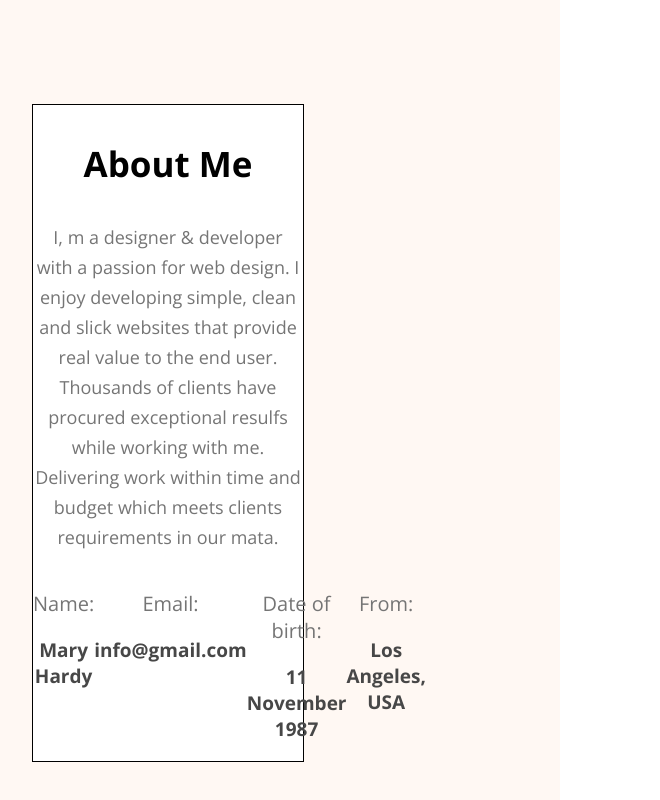
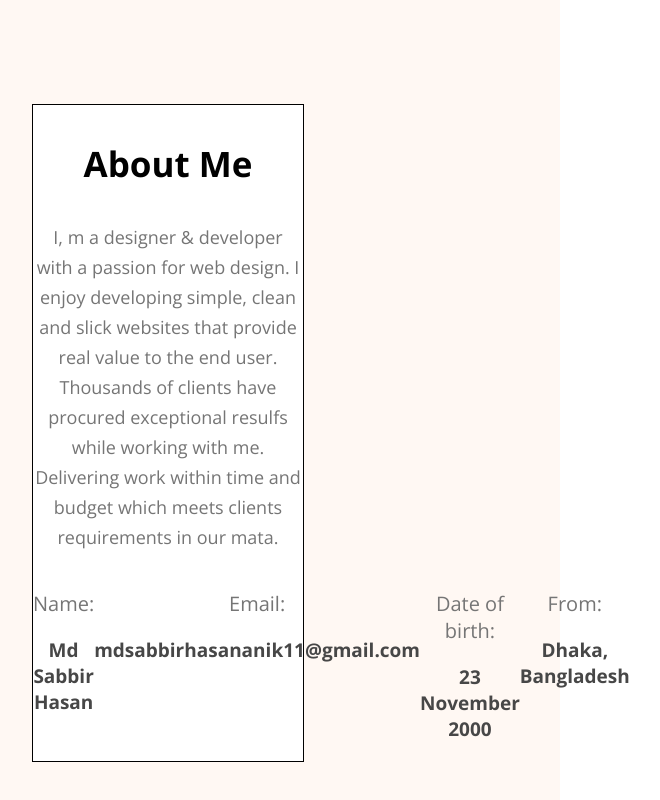
Before and after one commit to mdsabbir112/My-First-Portfolio, a plain HTML site: page index.html in a window 1280 px wide. Shown: the part 804-1604 px from the top of the page, without its empty margins (472-1132 px from the left). Drawn offline with nearby package versions, Linux system fonts and the light colour scheme.

Commit message:
changes about me

```diff
--- a/index.html
+++ b/index.html
@@ -15,7 +15,7 @@
   <body class="open-sans-normal">
     <header class="Top-banner mainclass">
       <nav>
-        <h3 class="nav-title">Ma<span style="color: #FD6E0A;">r</span>y</h3>
+        <h3 class="nav-title">Sa<span style="color: #FD6E0A;">bb</span>ir</h3>
         <ul>
           <li><a class="dark-2" href="">Portfolio</a></li>
           <li><a class="dark-2" href="">Blog</a></li>
@@ -52,19 +52,19 @@
            <div class="about-list">
           <div>
             <p class="dark-3 about-head">Name:</p>
-            <p class="dark-2 about-head2">Mary Hardy </p>
+            <p class="dark-2 about-head2">Md Sabbir Hasan </p>
           </div>
           <div>
             <p class="dark-3 about-head">Email:</p>
-            <p class="dark-2 about-head2">info@gmail.com</p>
+            <p class="dark-2 about-head2">mdsabbirhasananik11@gmail.com</p>
           </div>
           <div>
             <p class="dark-3 about-head">Date of birth:</p>
-            <p class="dark-2 about-head2">11 November 1987</p>
+            <p class="dark-2 about-head2">23 November 2000</p>
           </div>
           <div>
             <p class="dark-3 about-head">From:</p>
-            <p class="dark-2 about-head2">Los Angeles, USA</p>
+            <p class="dark-2 about-head2">Dhaka, Bangladesh</p>
           </div>
          </div>
 
```
